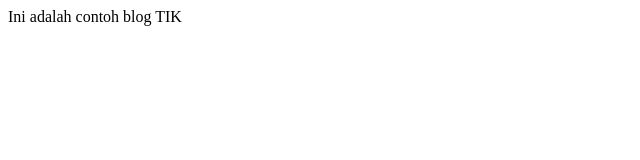
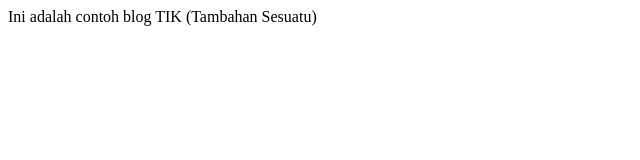
Before and after one commit to kaisar-smanta/contoh-blog, a plain HTML site: page index.html in a window 1280 px wide. Shown: the whole page, without its empty margins (0-640 px from the left). Drawn offline with Linux system fonts and the light colour scheme.

Commit message:
Update index.html

```diff
--- a/index.html
+++ b/index.html
@@ -6,6 +6,6 @@
     <title>Document</title>
 </head>
 <body>
-    Ini adalah contoh blog TIK
+    Ini adalah contoh blog TIK (Tambahan Sesuatu)
 </body>
 </html>
```
